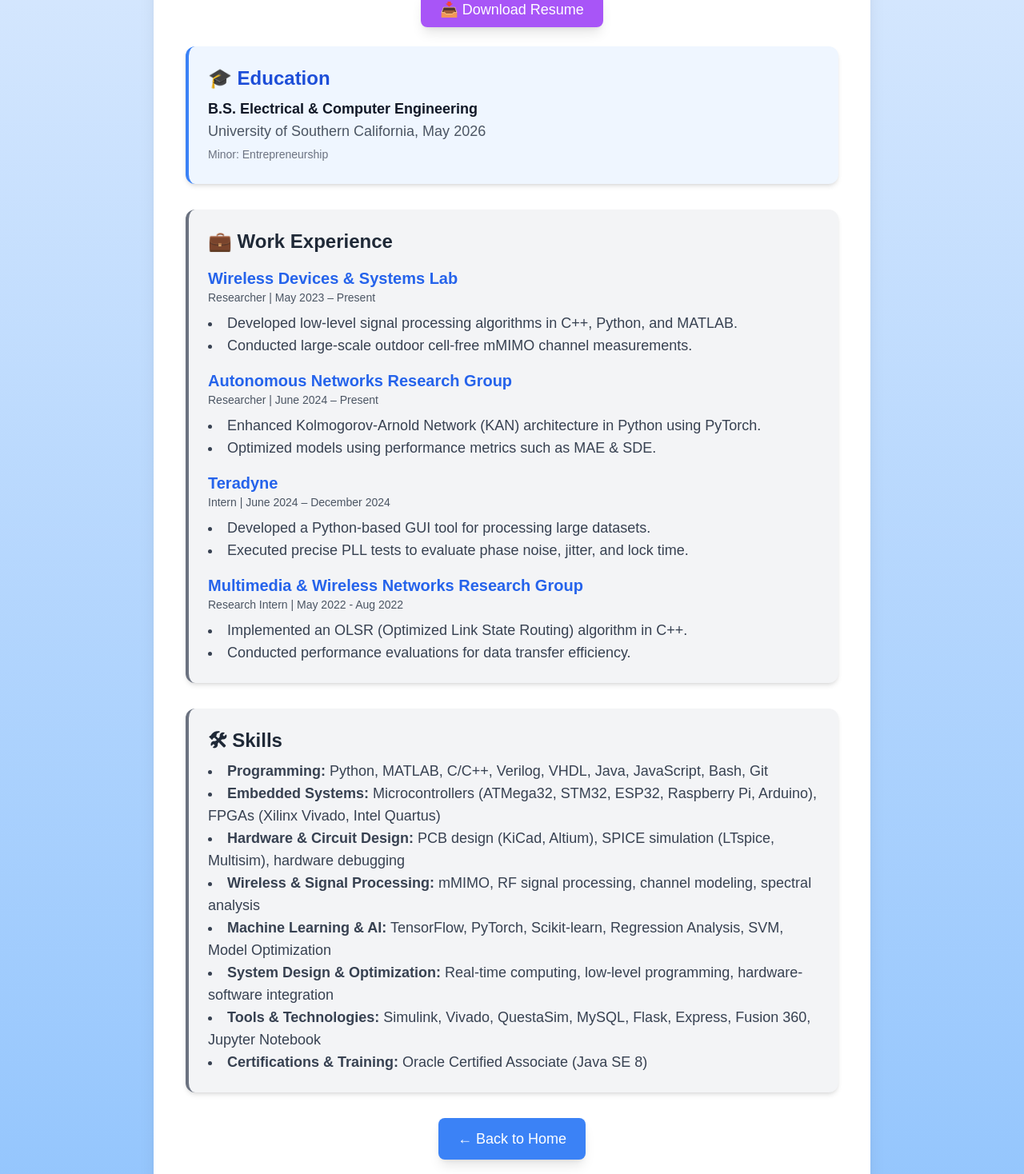
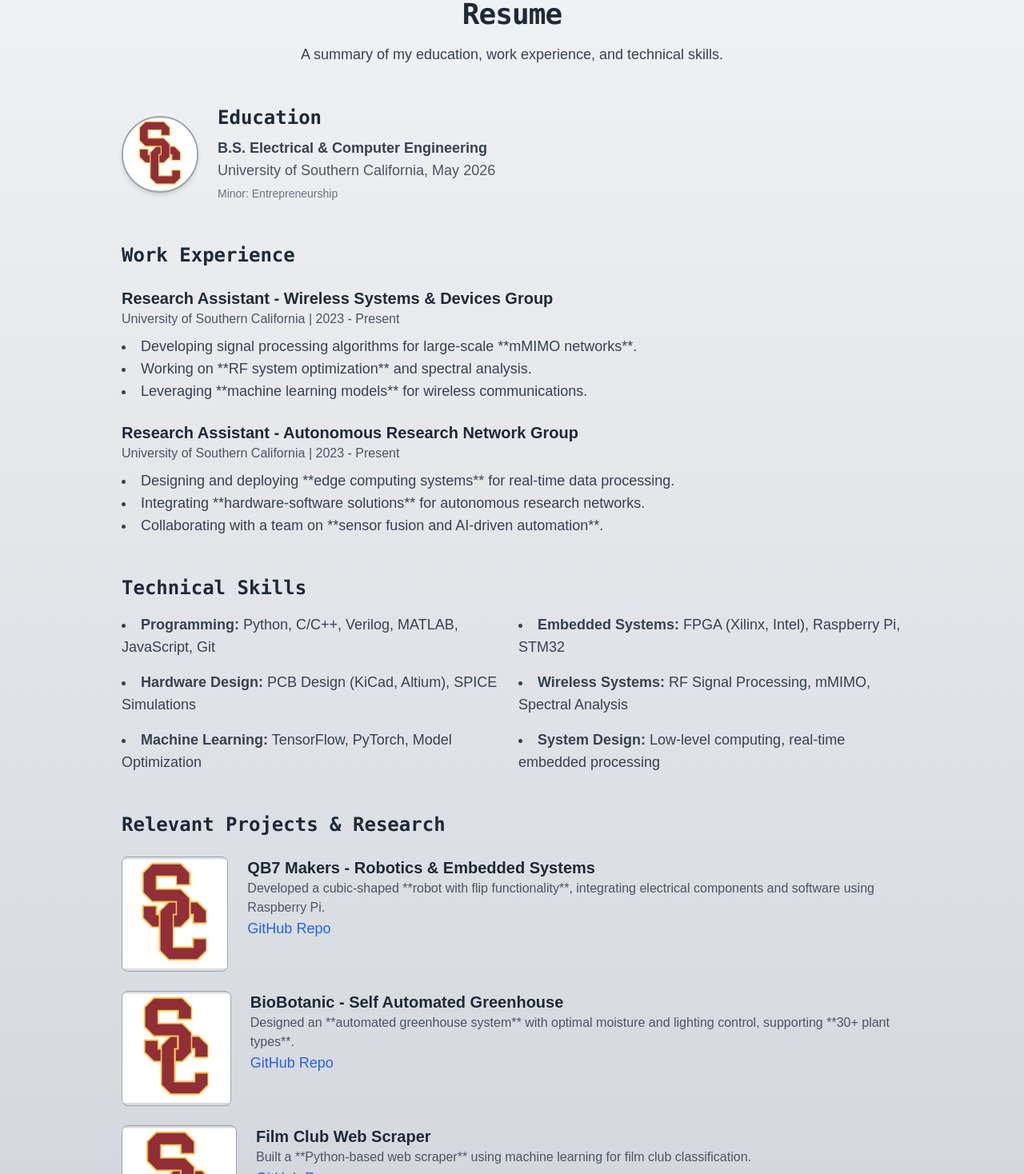
Before and after one commit to ishitav/ishitav.github.io, a Next.js app: page /ishitav.github.io/resume in a window 1280 px wide. Shown: the part 182-1650 px from the top of the page at 80% size. Built offline with nearby package versions, Linux system fonts and the light colour scheme.

Commit message:
upload resume to website

```diff
--- a/src/app/resume/page.js
+++ b/src/app/resume/page.js
@@ -1,101 +1,133 @@
+import Header from "../../../components/Header";
+
 export default function Resume() {
   return (
-    <main className="flex flex-col items-center min-h-screen bg-gradient-to-b from-blue-100 to-blue-300 text-gray-900 p-8">
+    <main className="flex flex-col items-center min-h-screen bg-gradient-to-b from-gray-100 to-gray-300 text-gray-900 p-8">
 
-      {/* Main Content Box */}
-      <div className="max-w-4xl w-full bg-white p-10 rounded-2xl shadow-xl transition hover:shadow-2xl">
+      {/* 🔹 Navigation Header */}
+      <Header />
 
-        {/* Title & Download Button */}
+      {/* 🔹 Main Content */}
+      <section className="w-full max-w-5xl mt-24 px-6">
+
+        {/* 🔹 Page Title */}
         <div className="text-center">
-          <h1 className="text-5xl font-extrabold text-blue-700 tracking-tight font-mono">
-            📄 My Resume
+          <h1 className="text-4xl font-extrabold text-gray-800 tracking-tight font-mono">
+            Resume
           </h1>
-          <p className="mt-2 text-lg text-gray-700">Here's a quick overview of my experience & skills.</p>
-          <div className="mt-6">
-            <a href="/resume.pdf" download className="bg-purple-500 text-white px-6 py-3 rounded-lg shadow-lg hover:bg-purple-600 transition text-lg">
-              📥 Download Resume
-            </a>
-          </div>
+          <p className="mt-4 text-lg text-gray-700 leading-relaxed">
+            A summary of my education, work experience, and technical skills.
+          </p>
         </div>
 
         {/* 🔹 Education Section */}
-        <div className="mt-8 p-6 bg-blue-50 border-l-4 border-blue-500 rounded-xl shadow-md">
-          <h2 className="text-2xl font-semibold text-blue-700">🎓 Education</h2>
-          <p className="mt-2 text-lg">
+        <div className="mt-12 flex flex-col sm:flex-row items-center text-left">
+
+          {/* University Logo */}
+          <div className="w-24 h-24 rounded-full border-2 border-gray-400 shadow-md overflow-hidden">
+            <img src="/usc-logo.png" alt="USC Logo" className="w-full h-full object-cover" />
+          </div>
+
+          {/* Education Details */}
+          <div className="sm:ml-6 mt-4 sm:mt-0">
+            <h2 className="text-2xl font-semibold text-gray-800 font-mono">Education</h2>
+            <p className="mt-2 text-lg text-gray-700">
               <strong>B.S. Electrical & Computer Engineering</strong> <br />
               <span className="text-gray-600">University of Southern California, May 2026</span> <br />
               <span className="text-gray-500 text-sm">Minor: Entrepreneurship</span>
             </p>
           </div>
+        </div>
 
         {/* 🔹 Work Experience Section */}
-        <div className="mt-8 p-6 bg-gray-100 border-l-4 border-gray-500 rounded-xl shadow-md">
-          <h2 className="text-2xl font-semibold text-gray-800">💼 Work Experience</h2>
+        <div className="mt-12">
+          <h2 className="text-2xl font-semibold text-gray-800 font-mono">Work Experience</h2>
 
-          {/* Experience #1 */}
-          <div className="mt-4">
-            <h3 className="text-xl font-bold text-blue-600">Wireless Devices & Systems Lab</h3>
-            <p className="text-gray-600 text-sm">Researcher | May 2023 – Present</p>
+          {/* 🏢 Position 1 */}
+          <div className="mt-6">
+            <h3 className="text-xl font-semibold text-gray-800">Research Assistant - Wireless Systems & Devices Group</h3>
+            <p className="text-gray-600">University of Southern California | 2023 - Present</p>
             <ul className="mt-2 text-lg text-gray-700 list-disc list-inside">
-              <li>Developed low-level signal processing algorithms in C++, Python, and MATLAB.</li>
-              <li>Conducted large-scale outdoor cell-free mMIMO channel measurements.</li>
+              <li>Developing signal processing algorithms for large-scale **mMIMO networks**.</li>
+              <li>Working on **RF system optimization** and spectral analysis.</li>
+              <li>Leveraging **machine learning models** for wireless communications.</li>
             </ul>
           </div>
 
-          {/* Experience #2 */}
-          <div className="mt-4">
-            <h3 className="text-xl font-bold text-blue-600">Autonomous Networks Research Group</h3>
-            <p className="text-gray-600 text-sm">Researcher | June 2024 – Present</p>
+          {/* 🏢 Position 2 */}
+          <div className="mt-6">
+            <h3 className="text-xl font-semibold text-gray-800">Research Assistant - Autonomous Research Network Group</h3>
+            <p className="text-gray-600">University of Southern California | 2023 - Present</p>
             <ul className="mt-2 text-lg text-gray-700 list-disc list-inside">
-              <li>Enhanced Kolmogorov-Arnold Network (KAN) architecture in Python using PyTorch.</li>
-              <li>Optimized models using performance metrics such as MAE & SDE.</li>
-            </ul>
-          </div>
-
-          {/* Experience #3 */}
-          <div className="mt-4">
-            <h3 className="text-xl font-bold text-blue-600">Teradyne</h3>
-            <p className="text-gray-600 text-sm">Intern | June 2024 – December 2024</p>
-            <ul className="mt-2 text-lg text-gray-700 list-disc list-inside">
-              <li>Developed a Python-based GUI tool for processing large datasets.</li>
-              <li>Executed precise PLL tests to evaluate phase noise, jitter, and lock time.</li>
-            </ul>
-          </div>
-
-          {/* Experience #4 */}
-          <div className="mt-4">
-            <h3 className="text-xl font-bold text-blue-600">Multimedia & Wireless Networks Research Group</h3>
-            <p className="text-gray-600 text-sm">Research Intern | May 2022 - Aug 2022</p>
-            <ul className="mt-2 text-lg text-gray-700 list-disc list-inside">
-              <li>Implemented an OLSR (Optimized Link State Routing) algorithm in C++.</li>
-              <li>Conducted performance evaluations for data transfer efficiency.</li>
+              <li>Designing and deploying **edge computing systems** for real-time data processing.</li>
+              <li>Integrating **hardware-software solutions** for autonomous research networks.</li>
+              <li>Collaborating with a team on **sensor fusion and AI-driven automation**.</li>
             </ul>
           </div>
         </div>
 
-
-    {/* Skills Section */}
-    <div className="mt-8 p-6 bg-gray-100 border-l-4 border-gray-500 rounded-xl shadow-md">
-      <h2 className="text-2xl font-semibold text-gray-800">🛠 Skills</h2>
-      <ul className="mt-2 text-lg text-gray-700 list-disc list-inside">
-        <li> <strong>Programming:</strong> Python, MATLAB, C/C++, Verilog, VHDL, Java, JavaScript, Bash, Git</li>
-        <li> <strong>Embedded Systems:</strong> Microcontrollers (ATMega32, STM32, ESP32, Raspberry Pi, Arduino), FPGAs (Xilinx Vivado, Intel Quartus)</li>
-        <li> <strong>Hardware & Circuit Design:</strong> PCB design (KiCad, Altium), SPICE simulation (LTspice, Multisim), hardware debugging</li>
-        <li> <strong>Wireless & Signal Processing:</strong> mMIMO, RF signal processing, channel modeling, spectral analysis</li>
-        <li> <strong>Machine Learning & AI:</strong> TensorFlow, PyTorch, Scikit-learn, Regression Analysis, SVM, Model Optimization</li>
-        <li> <strong>System Design & Optimization:</strong> Real-time computing, low-level programming, hardware-software integration</li>
-        <li> <strong>Tools & Technologies:</strong> Simulink, Vivado, QuestaSim, MySQL, Flask, Express, Fusion 360, Jupyter Notebook</li>
-        <li> <strong>Certifications & Training:</strong> Oracle Certified Associate (Java SE 8)</li>
+        {/* 🔹 Technical Skills Section */}
+        <div className="mt-12">
+          <h2 className="text-2xl font-semibold text-gray-800 font-mono">Technical Skills</h2>
+          <ul className="mt-4 text-lg text-gray-700 list-disc list-inside grid grid-cols-1 sm:grid-cols-2 gap-4">
+            <li><strong>Programming:</strong> Python, C/C++, Verilog, MATLAB, JavaScript, Git</li>
+            <li><strong>Embedded Systems:</strong> FPGA (Xilinx, Intel), Raspberry Pi, STM32</li>
+            <li><strong>Hardware Design:</strong> PCB Design (KiCad, Altium), SPICE Simulations</li>
+            <li><strong>Wireless Systems:</strong> RF Signal Processing, mMIMO, Spectral Analysis</li>
+            <li><strong>Machine Learning:</strong> TensorFlow, PyTorch, Model Optimization</li>
+            <li><strong>System Design:</strong> Low-level computing, real-time embedded processing</li>
           </ul>
         </div>
 
-        {/* 🔹 Back to Home Button */}
-        <div className="mt-8 flex justify-center">
-          <a href="/" className="bg-blue-500 text-white px-6 py-3 rounded-lg shadow-lg hover:bg-blue-600 transition text-lg">
-            ← Back to Home
+        {/* 🔹 Relevant Projects & Research */}
+        <div className="mt-12">
+          <h2 className="text-2xl font-semibold text-gray-800 font-mono">Relevant Projects & Research</h2>
+
+          {/* 📌 Project 1 */}
+          <div className="mt-6 flex flex-col sm:flex-row items-center sm:items-start text-left space-x-6">
+            <div className="w-36 h-36 rounded-lg border border-gray-400 overflow-hidden">
+              <img src="/usc-logo.png" alt="Project Image" className="w-full h-full object-cover" />
+            </div>
+            <div>
+              <h3 className="text-xl font-semibold text-gray-800">QB7 Makers - Robotics & Embedded Systems</h3>
+              <p className="text-gray-600">Developed a cubic-shaped **robot with flip functionality**, integrating electrical components and software using Raspberry Pi.</p>
+              <a href="#" className="text-blue-600 hover:underline text-lg">GitHub Repo</a>
+            </div>
+          </div>
+
+          {/* 📌 Project 2 */}
+          <div className="mt-6 flex flex-col sm:flex-row items-center sm:items-start text-left space-x-6">
+            <div className="w-36 h-36 rounded-lg border border-gray-400 overflow-hidden">
+              <img src="/usc-logo.png" alt="Project Image" className="w-full h-full object-cover" />
+            </div>
+            <div>
+              <h3 className="text-xl font-semibold text-gray-800">BioBotanic - Self Automated Greenhouse</h3>
+              <p className="text-gray-600">Designed an **automated greenhouse system** with optimal moisture and lighting control, supporting **30+ plant types**.</p>
+              <a href="#" className="text-blue-600 hover:underline text-lg">GitHub Repo</a>
+            </div>
+          </div>
+
+          {/* 📌 Project 3 */}
+          <div className="mt-6 flex flex-col sm:flex-row items-center sm:items-start text-left space-x-6">
+            <div className="w-36 h-36 rounded-lg border border-gray-400 overflow-hidden">
+              <img src="/usc-logo.png" alt="Project Image" className="w-full h-full object-cover" />
+            </div>
+            <div>
+              <h3 className="text-xl font-semibold text-gray-800">Film Club Web Scraper</h3>
+              <p className="text-gray-600">Built a **Python-based web scraper** using machine learning for film club classification.</p>
+              <a href="#" className="text-blue-600 hover:underline text-lg">GitHub Repo</a>
+            </div>
+          </div>
+        </div>
+
+        {/* 🔹 Download Resume Button */}
+        <div className="mt-12 text-center">
+          <a href="/resume.pdf" download className="bg-blue-500 text-white px-6 py-3 rounded-lg shadow-lg hover:bg-blue-600 transition text-lg">
+            Download Resume
           </a>
         </div>
-      </div>
+
+      </section>
     </main>
   );
 }
```
Lines whose indentation alone changed are shown as unchanged.
